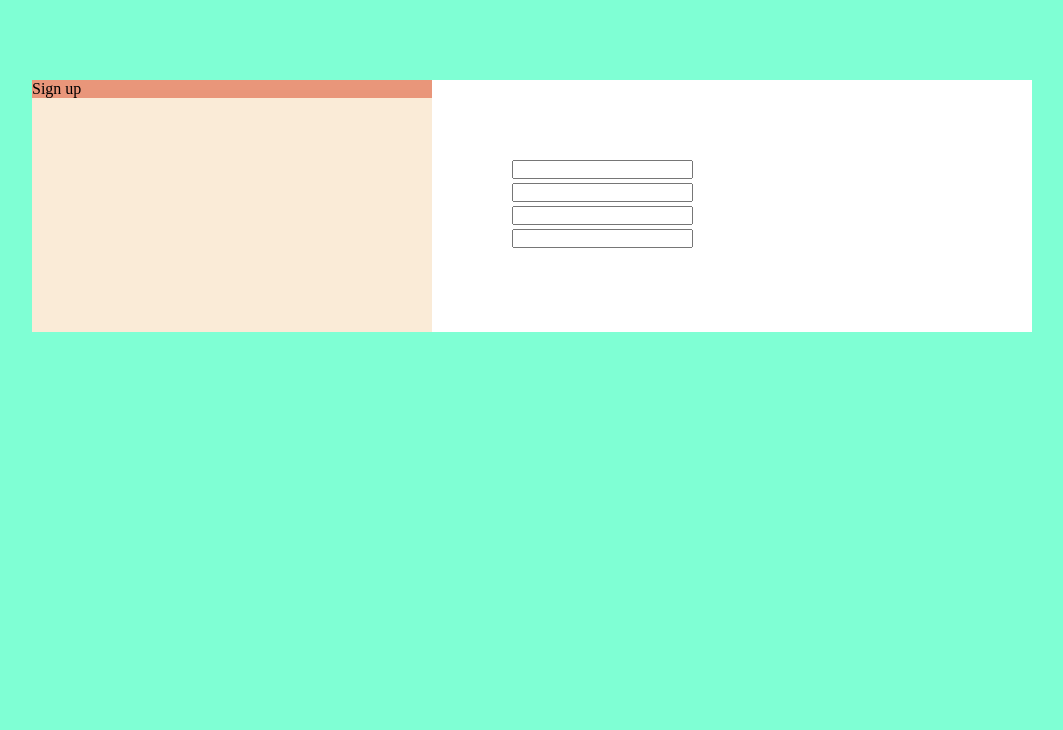
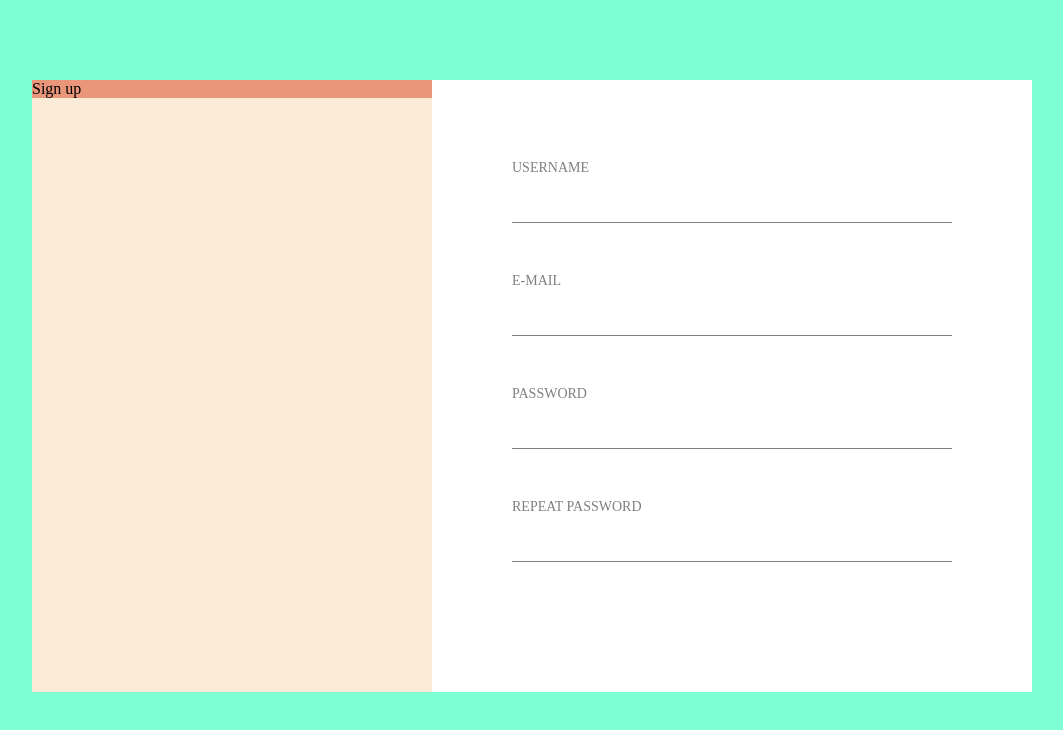
Before and after one commit to Evgeniya-SS/4-sign-up, a plain HTML site: page index.html in a window 1280 px wide. Shown: the whole page, without its empty margins (108-1171 px from the left). Drawn offline with Linux system fonts and the light colour scheme.

Commit message:
initial form style

```diff
--- a/css/style.css
+++ b/css/style.css
@@ -38,14 +38,29 @@
         }
 
         form {
+            display: inline-block;
+            width: 100%;
 
         }
         form > .form-row {
+            display: inline-block;
+            width: 100%;
+            margin-bottom: 50px;
 
         }
         form > .form-row > label {
+            display: inline-block;
+            width: 100%;
+            text-transform: uppercase;
+            font-size: 14px;
+            color: grey;
 
         }
         form > .form-row > input {
+            display: inline-block;
+            width: 100%;
+            height: 40px;
+            border: none;
+            border-bottom: 1px solid grey;
 
         }
--- a/index.html
+++ b/index.html
@@ -15,19 +15,19 @@
         <div class="right-side">
         <form>
                 <div class="form-row">
-                    <label for=""></label>
+                    <label for="">Username</label>
                     <input type="text">
                 </div>
                 <div class="form-row">
-                    <label for=""></label>
+                    <label for="">E-mail</label>
                     <input type="text">
                 </div>
                 <div class="form-row">
-                    <label for=""></label>
+                    <label for="">Password</label>
                     <input type="text">
                 </div>
                 <div class="form-row">
-                    <label for=""></label>
+                    <label for="">Repeat password</label>
                     <input type="text">
                 </div>
         </form>
```
Also changed, not shown: fullpic.png (added).
